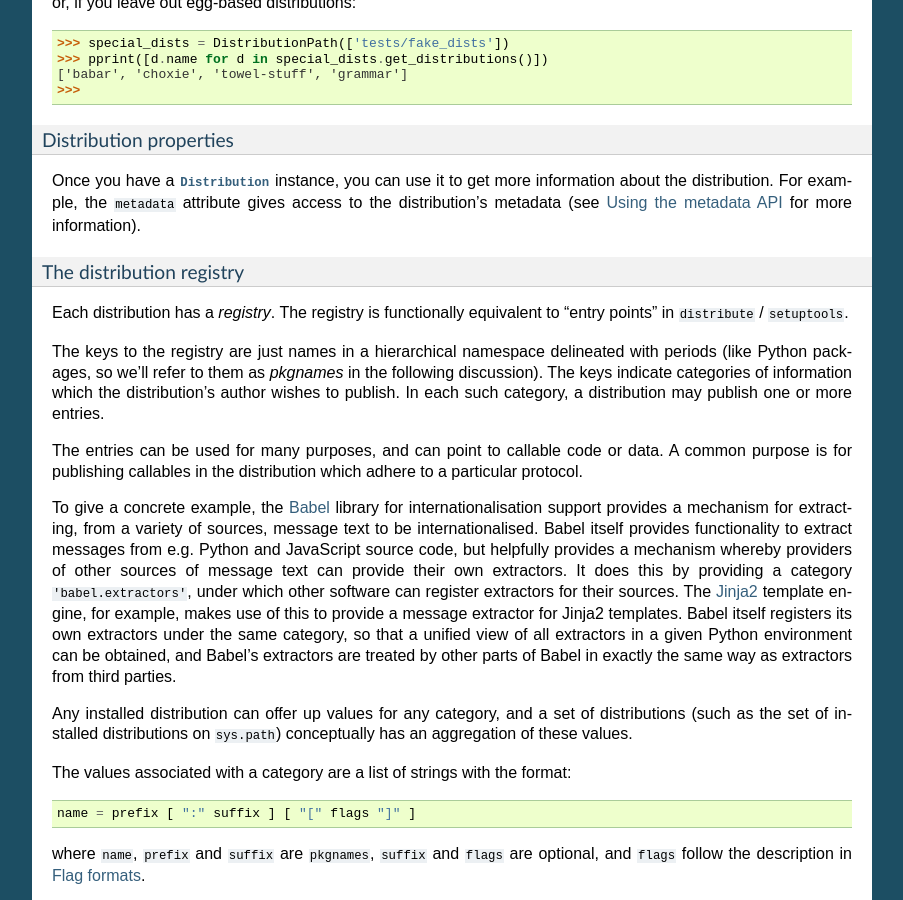
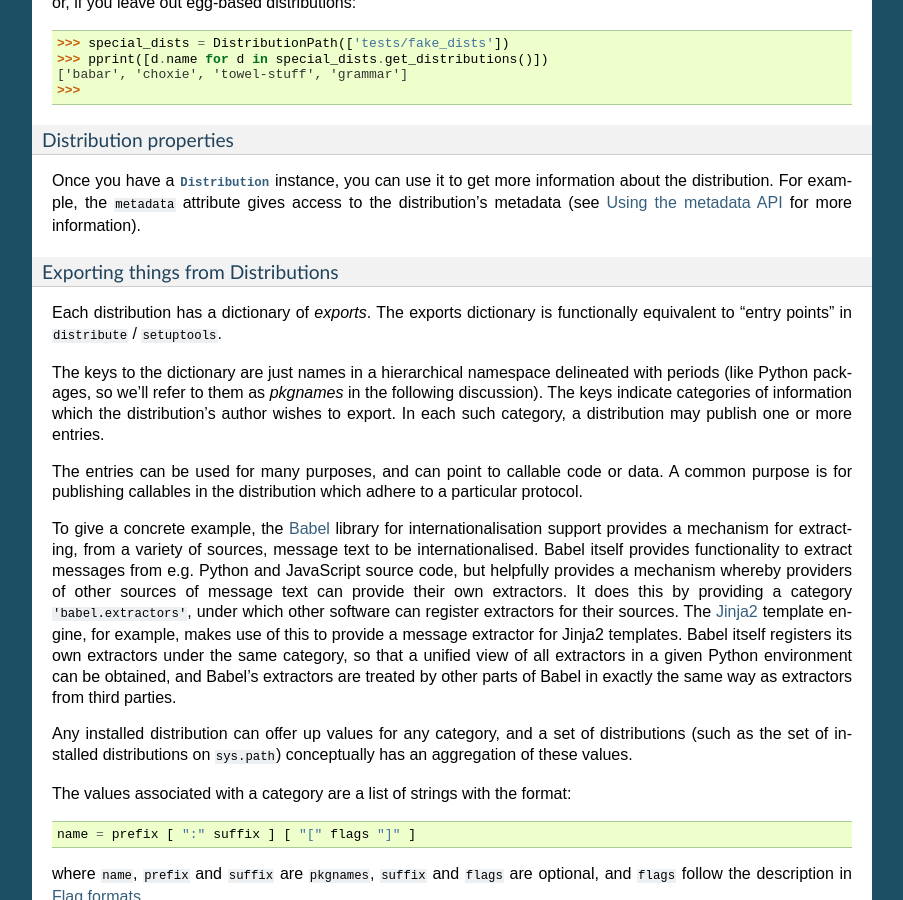
Before and after one commit to dstufft/distlib, a Sphinx documentation site: the page built from docs/tutorial.rst, in a window 1280 px wide and 900 px high, scrolled down 1882 px. Shown: the whole window, without its empty margins (198-1101 px from the left). Built offline with Sphinx 7.4.7, drawn with Linux system fonts in a browser that asks for light colours; formulas are drawn with MathJax 3; comment, search, counter and statistics services are not loaded; some of the changed text lies outside the part shown.

```diff
--- a/docs/internals.rst
+++ b/docs/internals.rst
@@ -358,10 +358,9 @@ In addition, other methods suggest themselves for :class:`ScriptMaker`:
   analysis tool, over all the installed files.
 
 * The details of the callable specification can be encapsulated in a utility
-  function, :func:`~distlib.util.get_registry_entry`. This would take a specification
+  function, :func:`~distlib.util.get_exports_entry`. This would take a specification
   and return ``None``, if the specification didn't match the callable format,
-  or the various components (name, module name, callable name and flags) if it
-  did match.
+  or an instance of :class:`ExportEntry` if it did match.
 
 In addition, the following attributes on a ``ScriptMaker`` could be further used
 to refine its behaviour:
--- a/docs/tutorial.rst
+++ b/docs/tutorial.rst
@@ -127,19 +127,19 @@ information about the distribution. For example, the ``metadata`` attribute
 gives access to the distribution's metadata (see :ref:`use-metadata` for more
 information).
 
-.. _dist-registry:
+.. _dist-exports:
 
-The distribution registry
-~~~~~~~~~~~~~~~~~~~~~~~~~
+Exporting things from Distributions
+~~~~~~~~~~~~~~~~~~~~~~~~~~~~~~~~~~~
 
-Each distribution has a *registry*. The registry is functionally equivalent to
-"entry points" in ``distribute`` / ``setuptools``.
+Each distribution has a dictionary of *exports*. The exports dictionary is
+functionally equivalent to "entry points" in ``distribute`` / ``setuptools``.
 
-The keys to the registry are just names in a hierarchical namespace delineated
-with periods (like Python packages, so we'll refer to them as *pkgnames* in the
-following discussion). The keys indicate categories of information which the
-distribution's author wishes to publish. In each such category, a distribution
-may publish one or more entries.
+The keys to the dictionary are just names in a hierarchical namespace
+delineated with periods (like Python packages, so we'll refer to them as
+*pkgnames* in the following discussion). The keys indicate categories of
+information which the distribution's author wishes to export. In each such
+category, a distribution may publish one or more entries.
 
 The entries can be used for many purposes, and can point to callable code or
 data. A common purpose is for publishing callables in the distribution which
@@ -348,8 +348,8 @@ The string passed to make can take one of the following forms:
 
   For more information about flags, see :ref:`flag-formats`.
 
-  Note that this format is exactly the same as for registry entries in a
-  distribution (see :ref:`dist-registry`).
+  Note that this format is exactly the same as for export entries in a
+  distribution (see :ref:`dist-exports`).
 
   When this form is passed to the :meth:`~distlib.script.ScriptMaker.make`
   method, a Python stub script is created with the appropriate shebang line
```
Also changed, not shown: docs/migration.rst (+14 -14 lines).
